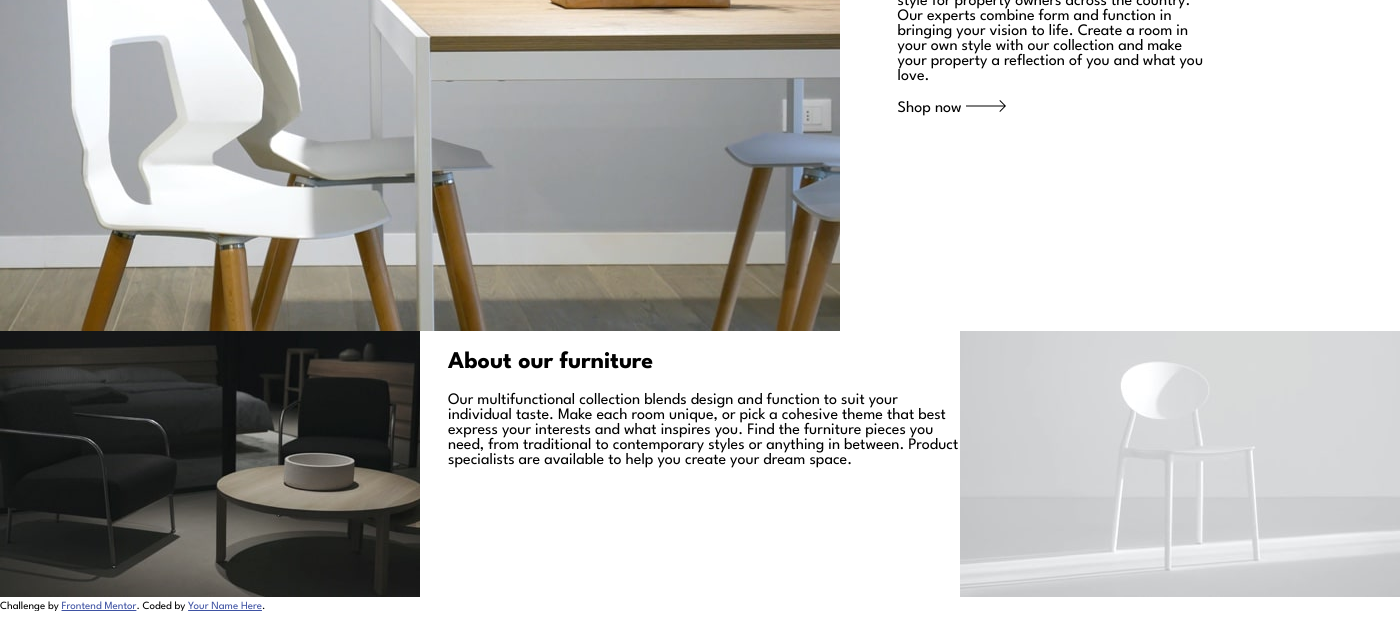
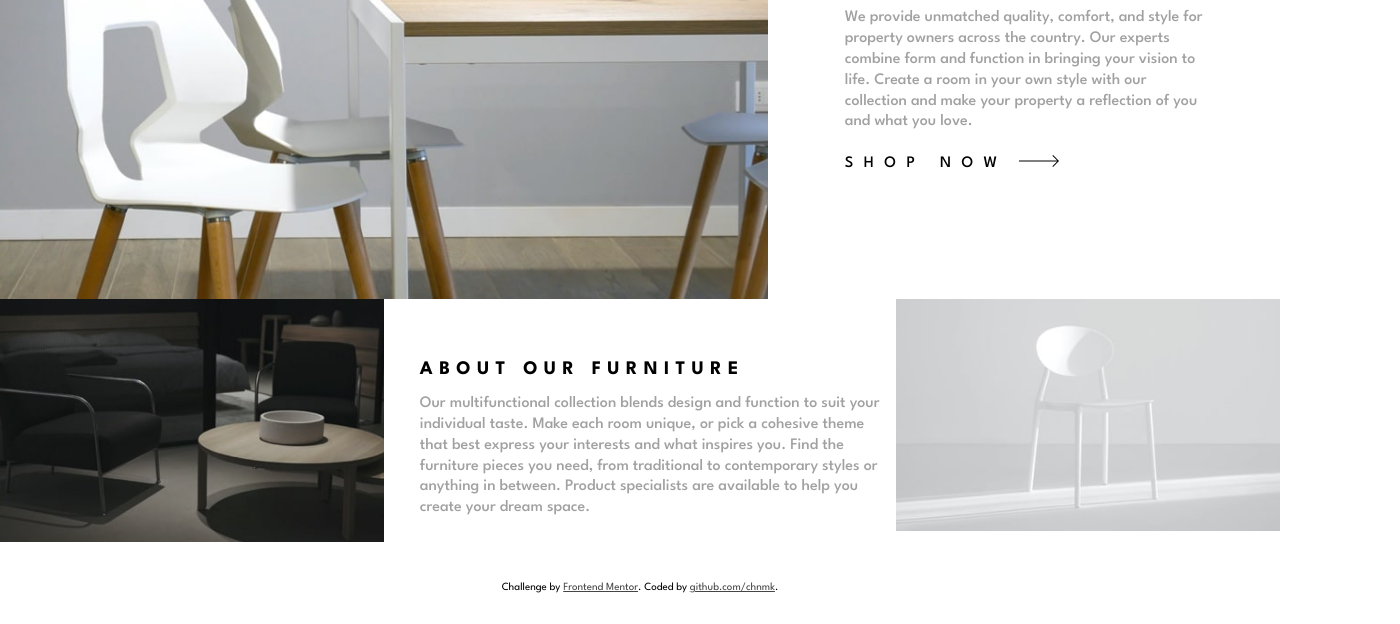
Before and after one commit to chnmk/room-homepage, a website built with webpack: page public/index.html in a window 1280 px wide. Shown: the part 203-827 px from the top of the page, 1400 px wide, since content can reach past the window. Built offline with nearby package versions, Linux system fonts and the light colour scheme.

Commit message:
style: add styles for desktop layout

```diff
--- a/public/index.html
+++ b/public/index.html
@@ -7,14 +7,9 @@
   <link rel="icon" type="image/png" sizes="32x32" href="./favicon-32x32.png">
 
   <title>Frontend Mentor | Room homepage</title>
-
-  <!-- Feel free to remove these styles or customise in your own stylesheet 👍 -->
-  <style>
-    .attribution { font-size: 11px; text-align: center; }
-    .attribution a { color: hsl(228, 45%, 44%); }
-  </style>
 </head>
-<body class="wrapper">
+<body>
+  <main class="wrapper">
     <section class="main-image">
       <div class="nav-menu">
         <img
@@ -50,7 +45,7 @@
           own style with our collection and make your property a reflection of you and what you love.
         </p>
         <div class="desc-block__link">
-        <a class="desc-block__link-text">Shop now</a>
+          <a class="desc-block__link-text">S H O P &nbsp; N O W &nbsp;</a>
           <img
           class="desc-block__link-arrow"
           src="/src/assets/icons/icon-arrow.svg"
@@ -66,7 +61,7 @@
     </section>
     <section class="about-desc">
       <h2 class="about-desc__message">
-      About our furniture
+        ABOUT OUR FURNITURE
       </h2>
       <p class="about-desc__description">
         Our multifunctional collection blends design and function to suit your individual taste.
@@ -81,9 +76,10 @@
       src="/src/assets/images/image-about-light.jpg"
       alt="furniture"/>
     </section>
+  </main>
   <footer class="attribution">
-    Challenge by <a href="https://www.frontendmentor.io?ref=challenge" target="_blank">Frontend Mentor</a>.
-    Coded by <a href="#">Your Name Here</a>.
+    Challenge by <a class="attribution__link" href="https://www.frontendmentor.io?ref=challenge" target="_blank">Frontend Mentor</a>.
+    Coded by <a class="attribution__link" href="github.com/chnmk/newsletter-sign-up-form">github.com/chnmk</a>.
   </footer>
 </body>
 </html>
--- a/src/components/app.scss
+++ b/src/components/app.scss
@@ -3,12 +3,17 @@
     src: url("../assets/fonts/LeagueSpartan-VariableFont_wght.ttf");
 }
 
+body {
+    margin: 0px;
+}
+
 .wrapper {
-    display: flex;
-    flex-direction: row;
-    flex-wrap: wrap;
     font-family: "League Spartan", serif;
-    margin: 0px;
+    display: grid;
+    grid-template-columns: repeat(10, 1fr);
+    grid-template-rows: repeat(6, 1fr);
+    grid-column-gap: 0px;
+    grid-row-gap: 0px;
 }
 
 $dark-gray: hsl(0, 0%, 63%);
@@ -18,13 +23,11 @@ $very-dark-gray: hsl(0, 0%, 27%);
 /// Upper-left block:
 
 .main-image {
+    grid-area: 1 / 1 / 5 / 7;
     background-size: cover;
-    background-position: left left;
+    background-position: left center;
     background-repeat: no-repeat;
     background-image: url("../assets/images/desktop-image-hero-1.jpg");
-    width: 70%;
-    height: 534px;
-    width: 840px;
 }
 
 .nav-menu {
@@ -35,6 +38,7 @@ $very-dark-gray: hsl(0, 0%, 27%);
     display:inline;
     margin-right: 10px;
     color: white;
+    font-weight: 500;
     &:hover {
         cursor: pointer;
     }
@@ -87,19 +91,34 @@ $very-dark-gray: hsl(0, 0%, 27%);
 /// Upper-right block:
 
 .main-desc {
-    width: 30%;
+    grid-area: 1 / 7 / 5 / 11;
+    //max-width: 525px;
 }
 
 .desc-block {
-    padding: 15% 5% 15% 15%;
+    padding: 15% 15% 15% 15%;
 
     &__message {
-        font-size: 2.2rem;
+        font-size: 2.6rem;
         font-weight: 600;
-        padding-bottom: 0px;
+        margin-bottom: 1.5rem;
     }
     &__description {
-        padding-top: 0px;
+        color: $dark-gray;
+        font-weight: 500;
+        line-height: 1.3rem;
+    }
+
+    &__link {
+        margin-top: 1.4rem;
+        &:hover {
+            cursor: pointer;
+        }
+    }
+
+    &__link-text {
+        font-weight: 500;
+        letter-spacing: 0.2rem;
     }
 }
 
@@ -107,19 +126,59 @@ $very-dark-gray: hsl(0, 0%, 27%);
 /// Bottom-left block:
 
 .image-about-1 {
-    width: 35%;
+    grid-area: 5 / 1 / 7 / 4;
+    &__img {
+        width: 100%;
+        height: auto;
+    }
 }
 
 ///==================
 /// Bottom-middle block:
 
 .about-desc {
-    width: 40%;
+    grid-area: 5 / 4 / 7 / 8;
+    padding: 9% 3% 3% 7%;
+
+    &__message {
+        font-weight: 700;
+        font-size: 1.2rem;
+        letter-spacing: 0.4rem;
+    }
+
+    &__description {
+        color: $dark-gray;
+        font-weight: 500;
+        line-height: 1.3rem;
+    }
 }
 
 ///==================
 /// Bottom-right block:
 
 .image-about-2 {
-    width: 25%;
+    grid-area: 5 / 8 / 7 / 11;
+    &__img {
+        width: 100%;
+        height: auto;
+    }
 }
+
+///==================
+
+.attribution {
+    padding-top: 32px;
+    padding-bottom: 32px;
+    font-size: 11px;
+    text-align: center;
+    font-family: "League Spartan", serif;
+    color: black;
+    @media only screen and (width < 768px) {
+        padding-top: 16px;
+        padding-bottom: 16px;
+    }
+
+    &__link {
+        color: $very-dark-gray;
+    }
+}
```
Also changed, not shown: README.md, preview/screenshot.png (added). Lines whose indentation alone changed are shown as unchanged.
